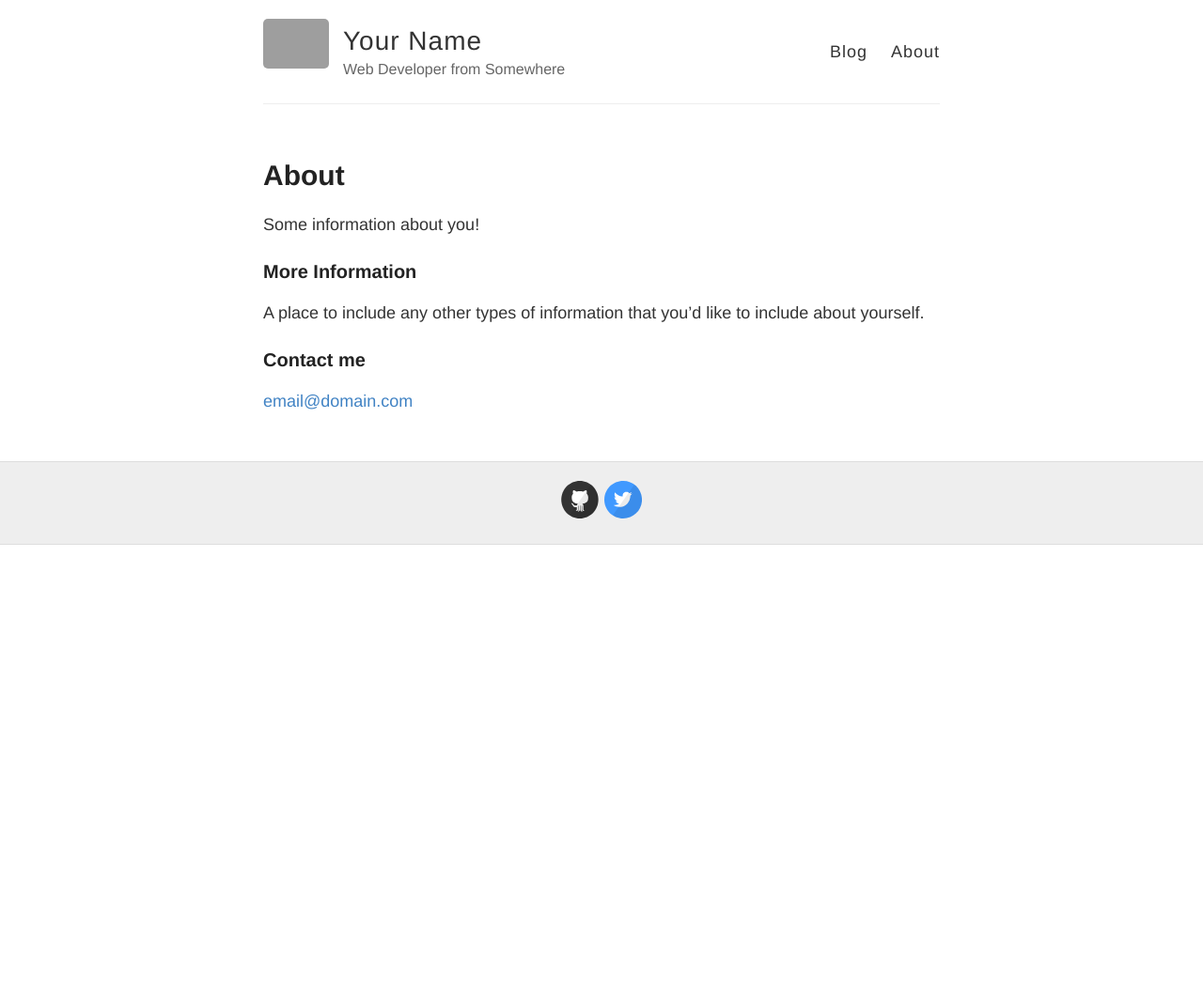
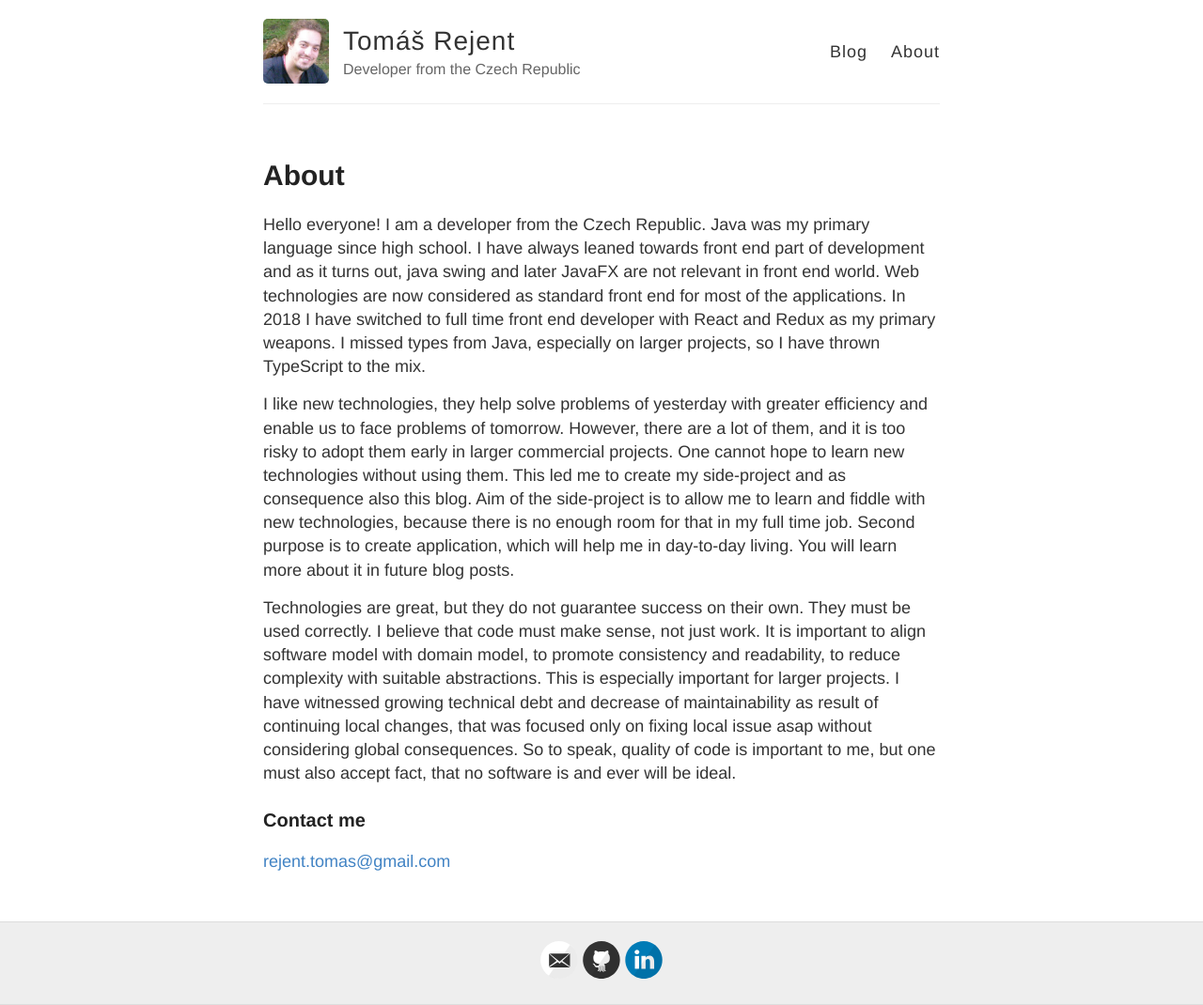
Before and after one commit to TomasRejent/TomasRejent.github.io, a Jekyll site: the page built from about.md, in a window 1280 px wide. Shown: the whole page at 94% size. Built offline with Jekyll 4.4.1, drawn with Linux system fonts in a browser that asks for light colours; before the commit the page ends 900 px from its top, so only the background shows below that; grey boxes are pictures that could not be loaded.

Commit message:
Setting up blog config and About page.

```diff
--- a/_config.yml
+++ b/_config.yml
@@ -3,13 +3,13 @@
 #
 
 # Name of your site (displayed in the header)
-name: Your Name
+name: Tomáš Rejent
 
 # Short bio or description (displayed in the header)
-description: Web Developer from Somewhere
+description: Developer from the Czech Republic
 
 # URL of your avatar or profile pic (you could use your GitHub profile pic)
-avatar: https://raw.githubusercontent.com/barryclark/jekyll-now/master/images/jekyll-logo.png
+avatar: https://raw.githubusercontent.com/TomasRejent/TomasRejent.github.io/master/images/rejent-tomas.jpg
 
 #
 # Flags below are optional
@@ -18,15 +18,15 @@ avatar: https://raw.githubusercontent.com/barryclark/jekyll-now/master/images/je
 # Includes an icon in the footer for each username you enter
 footer-links:
   dribbble:
-  email:
+  email: rejent.tomas@gmail.com
   facebook:
   flickr:
-  github: barryclark/jekyll-now
+  github: TomasRejent
   instagram:
-  linkedin:
+  linkedin: rejenttomas
   pinterest:
   rss: # just type anything here for a working RSS icon
-  twitter: jekyllrb
+  twitter:
   stackoverflow: # your stackoverflow profile, e.g. "users/50476/bart-kiers"
   youtube: # channel/<your_long_string> or user/<user-name>
   googleplus: # anything in your profile username that comes after plus.google.com/
--- a/about.md
+++ b/about.md
@@ -4,12 +4,26 @@ title: About
 permalink: /about/
 ---
 
-Some information about you!
+Hello everyone! I am a developer from the Czech Republic. Java was my primary language since high school.
+I have always leaned towards front end part of development and as it turns out, java swing and later JavaFX
+are not relevant in front end world. Web technologies are now considered as standard front end for most of the applications.
+In 2018 I have switched to full time front end developer with React and Redux as my primary weapons. I missed types from Java,
+especially on larger projects, so I have thrown TypeScript to the mix.
 
-### More Information
+I like new technologies, they help solve problems of yesterday with greater efficiency and enable us to face problems of tomorrow.
+However, there are a lot of them, and it is too risky to adopt them early in larger commercial projects. One cannot hope to learn
+new technologies without using them. This led me to create my side-project and as consequence also this blog. Aim of the side-project
+is to allow me to learn and fiddle with new technologies, because there is no enough room for that in my full time job.
+Second purpose is to create application, which will help me in day-to-day living. You will learn more about it in future
+blog posts.
 
-A place to include any other types of information that you'd like to include about yourself.
+Technologies are great, but they do not guarantee success on their own. They must be used correctly. I believe that code
+must make sense, not just work. It is important to align software model with domain model, to promote consistency and readability,
+to reduce complexity with suitable abstractions. This is especially important for larger projects. I have witnessed growing technical
+debt and decrease of maintainability as result of continuing local changes, that was focused only on fixing local issue asap without
+considering global consequences. So to speak, quality of code is important to me, but one must also accept fact, that no software is and
+ever will be ideal.
 
 ### Contact me
 
-[email@domain.com](mailto:email@domain.com)
+[rejent.tomas@gmail.com](mailto:rejent.tomas@gmail.com)
```
Also changed, not shown: images/rejent-tomas.jpg (added).
